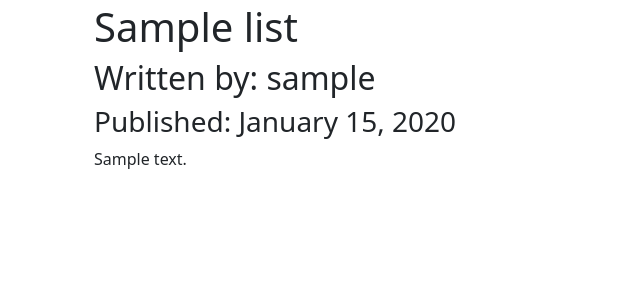
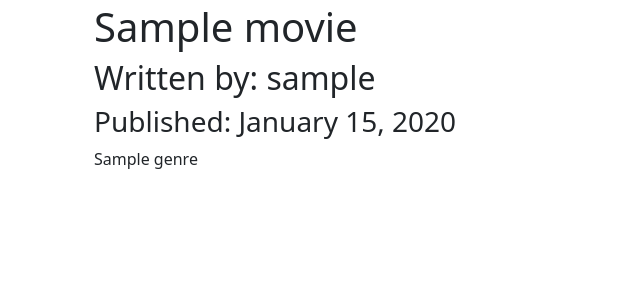
Before and after one commit to garamj88/movie-moods, a Flask app: template myapp/templates/movie.html in a window 1280 px wide. Shown: the part 125-428 px from the top of the page, without its empty margins (0-640 px from the left). Run offline with Flask 2, Linux system fonts and the light colour scheme; the template is opened without the code that fills it: most values are stand-ins (such as "Sample title", 1, 10 or a date in 2020).

Commit message:
add delete func

```diff
--- a/myapp/core/views.py
+++ b/myapp/core/views.py
@@ -6,7 +6,7 @@ core = Blueprint('core', __name__)
 @core.route('/')
 def index():
     page = request.args.get('page', 1, type=int)
-    movie_list = MovieList.query.order_by(MovieList.date.desc()).paginate(page=page, per_page=5)
+    movie_list = MovieList.query.order_by(MovieList.genre.asc()).paginate(page=page, per_page=5)
     return render_template('index.html', movie_list=movie_list)
 
 @core.route('/info')
--- a/myapp/templates/movie.html
+++ b/myapp/templates/movie.html
@@ -1,15 +1,15 @@
 {% extends "base.html" %}
 {% block content %}
 <div class="jumbotron">
-  <h1>{{ list.title }}</h1>
-  <h2>Written by: {{list.author.username}}</h2>
-  <h3>Published: {{ list.date.strftime('%B %d, %Y') }}</h3>
-  <p>{{list.text}}</p>
-  {% if list.author == current_user %}
+  <h1>{{ movie.title }}</h1>
+  <h2>Written by: {{movie.author.username}}</h2>
+  <h3>Published: {{ movie.date.strftime('%B %d, %Y') }}</h3>
+  <p>{{movie.genre}}</p>
+  {% if movie.author == current_user %}
   <div>
-    <a class="btn btn-secondary" href="{{ url_for('movie_list.update', movie_id=list.id) }}">Update</a>
+    <a class="btn btn-secondary" href="{{ url_for('movie_list.update', movie_id=movie.id) }}">Update</a>
     <br>
-    <form action="{{ url_for('movie_list.delete_post', movie_id=list.id) }}" method="POST">
+    <form action="{{ url_for('movie_list.delete_post', movie_id=movie.id) }}" method="POST">
       <input class="btn btn-danger" type="submit" value="Delete">
     </form>
   </div>
```
Also changed, not shown: myapp/movie_list/views.py (+13 -0 lines).
